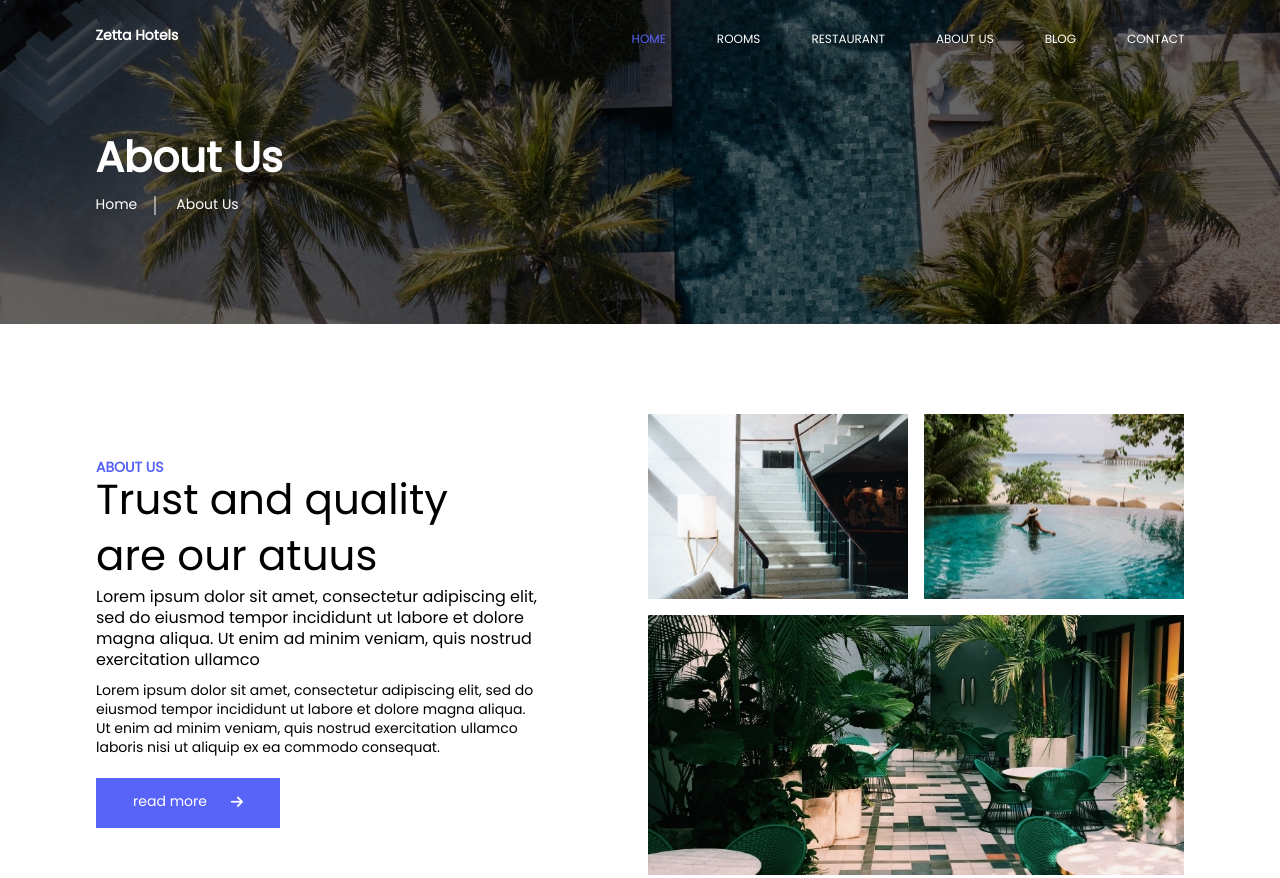
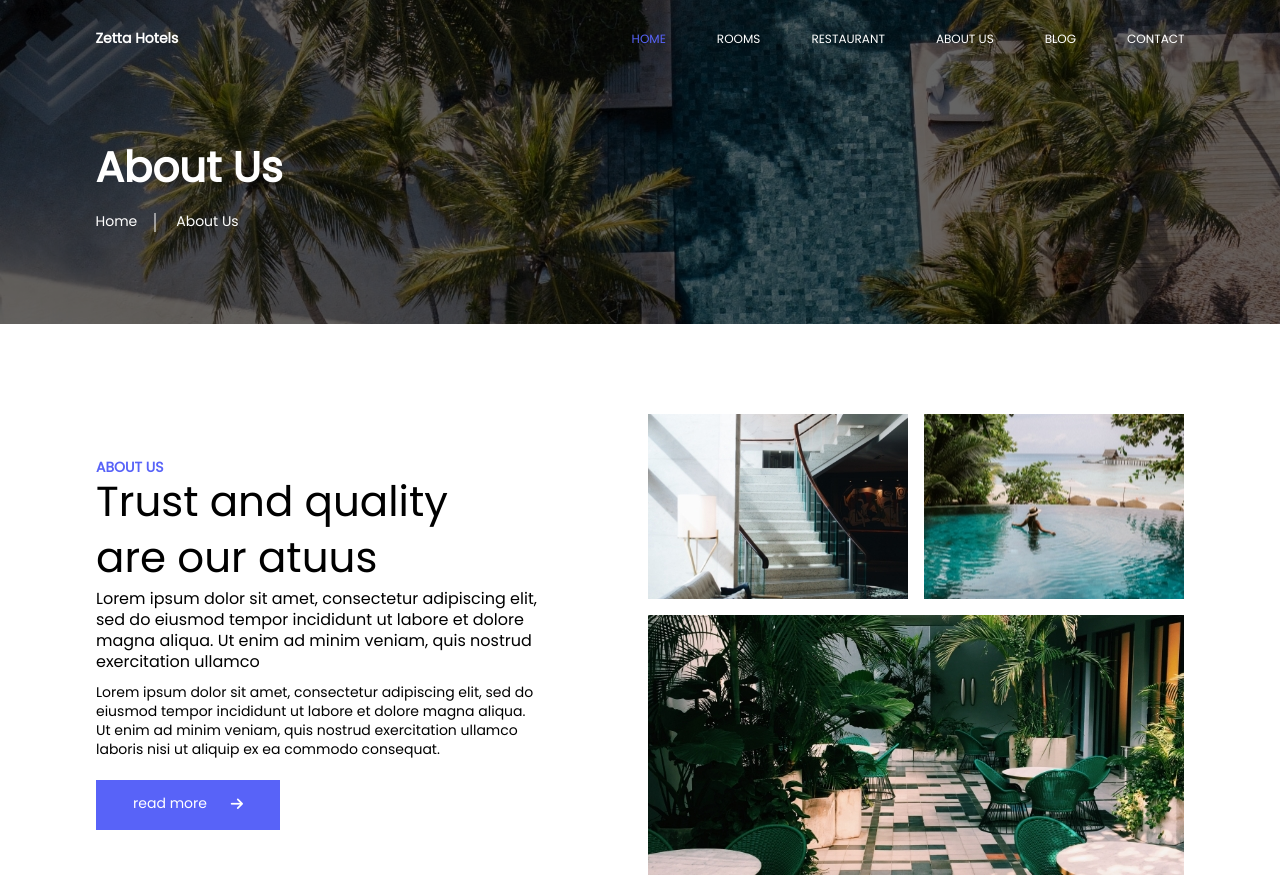
Before and after one commit to ekaterine-nanobashvili/homework-5, a plain HTML site: page index.html in a window 1280 px wide. Shown: the top 878 px of the page. Drawn offline with Linux system fonts and the light colour scheme.

Commit message:
added missing line-heights

```diff
--- a/css/style.css
+++ b/css/style.css
@@ -41,6 +41,7 @@
     font-size: 12px;
     font-weight: 500;
     color: white;
+    line-height: 16px;
 }
 .navlink-active {
     color: #5863F8;
@@ -56,6 +57,7 @@
     font-weight: bold;
     font-size: 14px;
     color: white;
+    line-height: 19px;
 }
 .au-block {
     max-width: 190px;
@@ -68,11 +70,13 @@
     font-size: 42px;
     color: white;
     margin-bottom: 13px;
+    line-height: 56px;
 }
 .au-block a {
     font-family: Poppins, sans-serif;
     font-size: 14px;
     color: white;
+    line-height: 19px;
 }
 .home::after {
     content: "";
@@ -102,6 +106,7 @@
     font-weight: bolder;
     font-size: 14px;
     color: #5863F8;
+    line-height: 19px;
 }
 .first-textbox-container h2{
     font-size: 42px;
```
